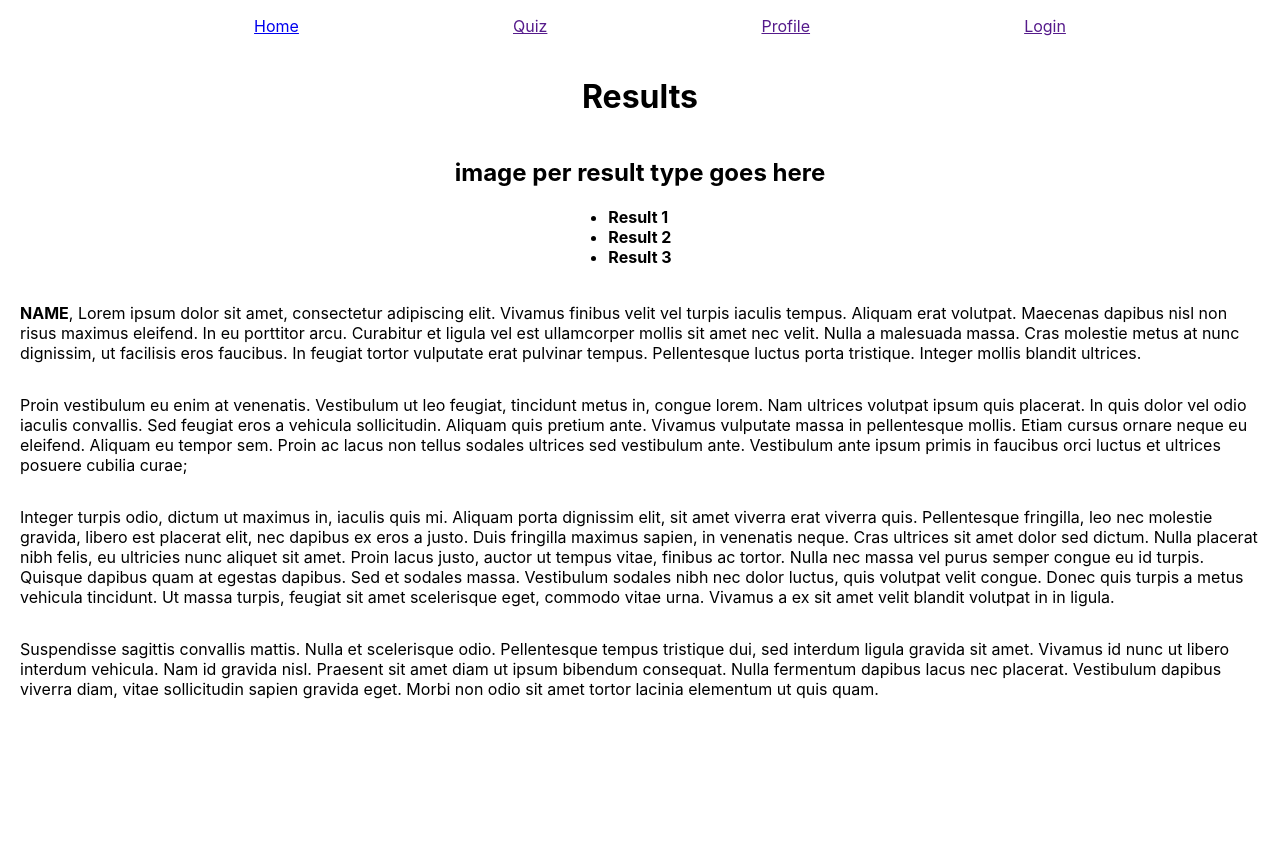
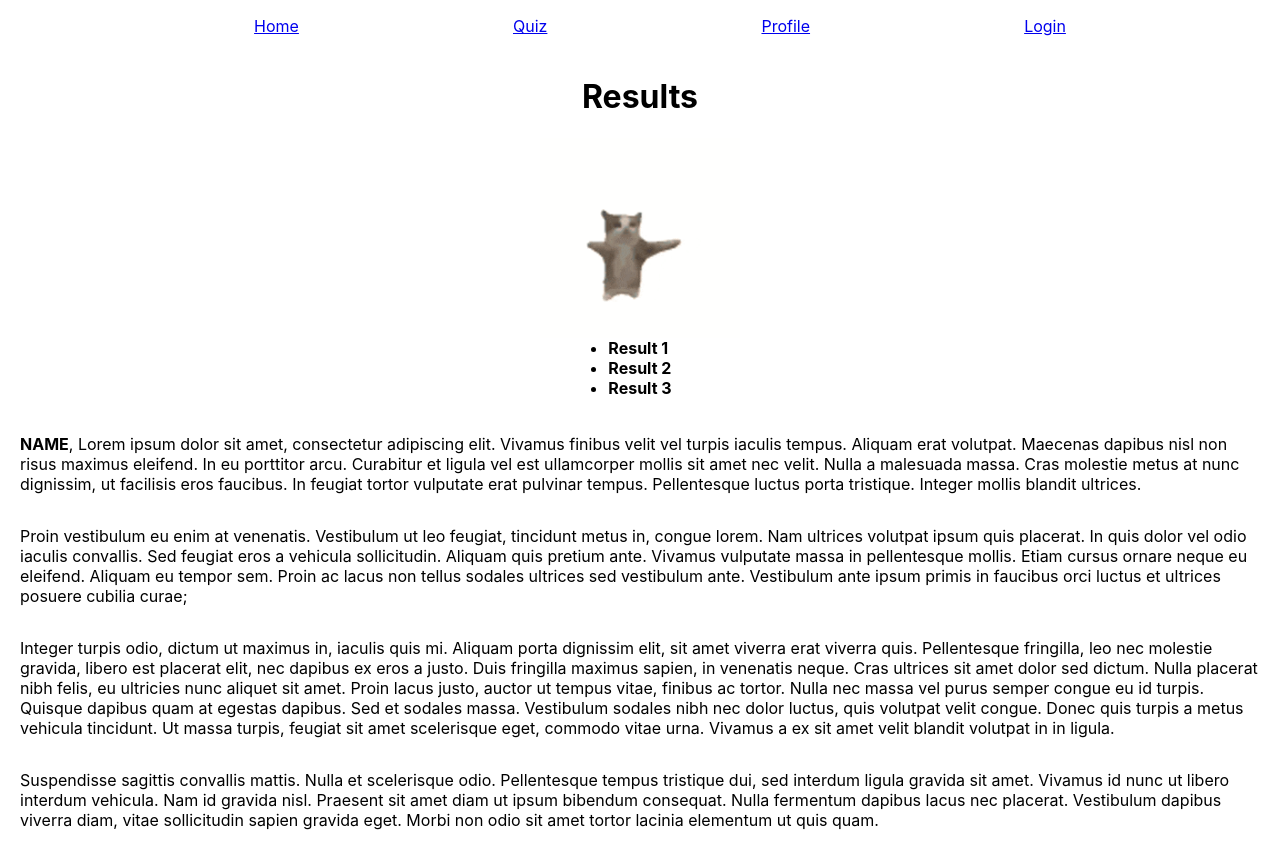
Before and after one commit to agiledev-students-spring2024/4-final-project-auditory-cheesecake, a React (Create React App) app in the folder frontend/: page /Results in a window 1280 px wide. Before the commit the page ends 800 px from the top, so only its background shows below. Built offline with nearby package versions, Linux system fonts and the light colour scheme; the HTML template or start-up script is replaced by a standard one.

Commit message:
misc. changes

```diff
--- a/frontend/src/views/Results/Results.css
+++ b/frontend/src/views/Results/Results.css
@@ -16,3 +16,11 @@
     justify-content: center;
     padding: 20px;
 }
+.ResultsImage {
+    max-width: 200px;
+    max-height: 200px;
+}
+.ResultsImage img {
+    width: 100%;
+    height: 100%;
+}
--- a/frontend/src/views/Results/Results.jsx
+++ b/frontend/src/views/Results/Results.jsx
@@ -6,7 +6,9 @@ const Results = () => {
   return (
     <div className="Results">
       <h1>Results</h1>
-      <h2>image per result type goes here</h2>
+      <div className="ResultsImage">
+        <img src="/yippee.gif" alt="cat" />
+      </div>
       <ul>
         <li><b>Result 1</b></li>
         <li><b>Result 2</b></li>
--- a/frontend/src/views/components/NavBar/NavBar.jsx
+++ b/frontend/src/views/components/NavBar/NavBar.jsx
@@ -14,9 +14,9 @@ const NavBar = () => {
                 }}>
                 {/* change as needed (we need the actual links below, nothing out of the ordinary) */}
                 <li><a href="/">Home</a></li>
-                <li><a href="">Quiz</a></li>
-                <li><a href="">Profile</a></li>
-                <li><a href="">Login</a></li>
+                <li><a href="/">Quiz</a></li>
+                <li><a href="/Profile">Profile</a></li>
+                <li><a href="/">Login</a></li>
             </ul>
         </nav>
     );
--- a/frontend/src/views/components/ProtectedRoute/ProtectedRoute.jsx
+++ b/frontend/src/views/components/ProtectedRoute/ProtectedRoute.jsx
@@ -3,13 +3,15 @@ import React from 'react';
 import { Navigate } from 'react-router-dom';
 import './ProtectedRoute.css';
 
-const checkAuth = () => {
+const checkAuth = (children) => {
   //   sample function, just return true always for now
+  const desiredPage = children.type.name;
+  console.log(desiredPage);
   return true;
 };
 
 const ProtectedRoute = ({ children }) => {
-  const isAuthenticated = checkAuth();
+  const isAuthenticated = checkAuth(children);
   return isAuthenticated ? children : <Navigate to="/" />;
 };
 
```
Also changed, not shown: frontend/public/yippee.gif (added).
